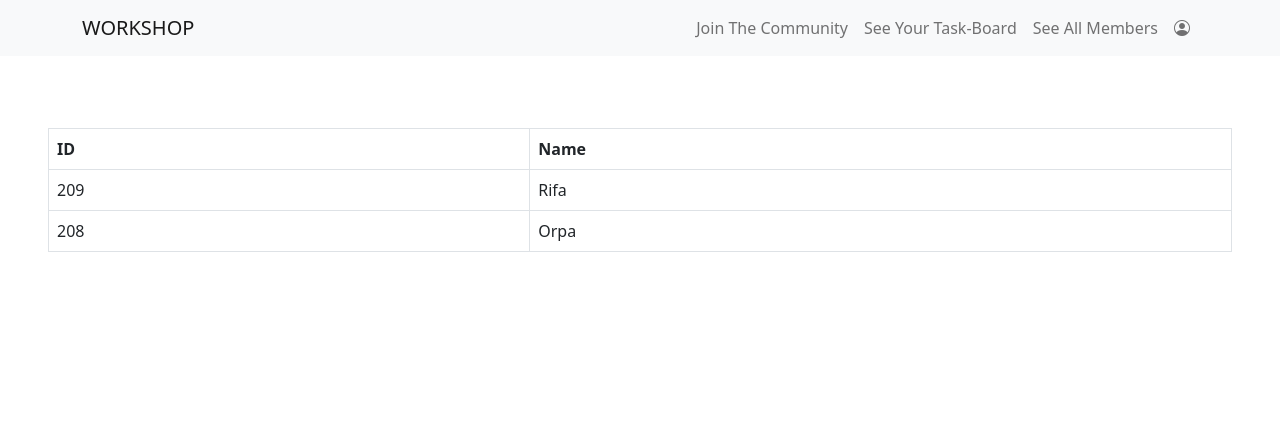
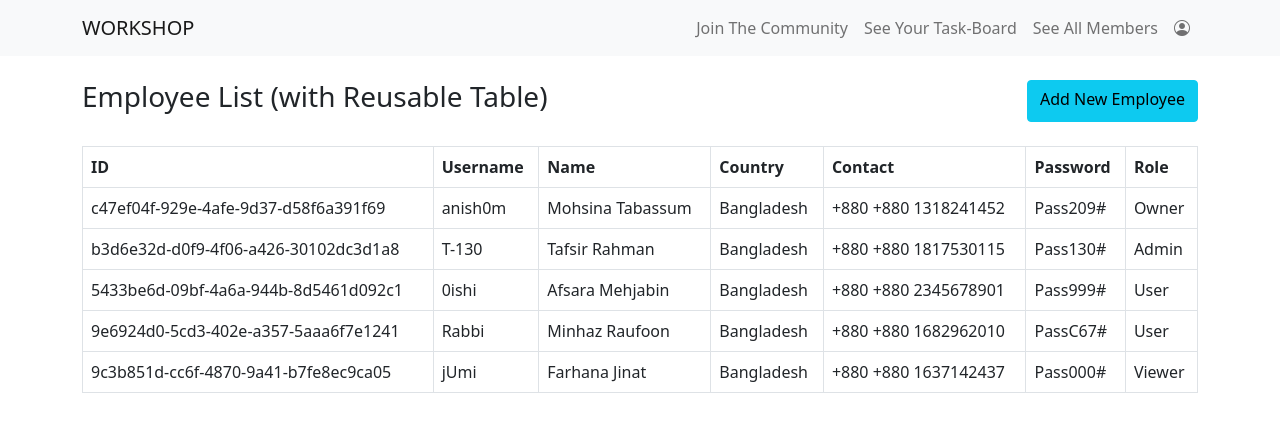
Before and after one commit to mohsina-rifa/Workshop, a Vue app: page /datatable in a window 1280 px wide. Shown: the top 432 px of the page. Built offline with nearby package versions, Linux system fonts and the light colour scheme; data requests are answered from the project's data file.

Commit message:
Use slots to show special fields

```diff
--- a/src/components/TestDatatable.vue
+++ b/src/components/TestDatatable.vue
@@ -1,30 +1,97 @@
 <script setup lang="ts">
-import DataTable from '../reusable/DataTable.vue';
-import type { Column } from '../types/common';
+import { ref, onMounted, computed } from "vue";
+import DataTable from "../reusable/DataTable.vue";
+import { Axios } from "../service/axios";
+import { getUserFromLocalStorage } from "../helper/localStore";
+import { USER_ROLE } from "../service/enum";
+import type { Column } from "../types/common";
+import type { EmployeeRecord } from "../types/auth";
+import { useEmployeeStore } from "../stores/employeeStore";
 
-const columns:Column[] = [
-  {key: "id", label: "ID"},
-  {key: "name", label:"Name"}
+const SAARCCountryCodes = new Map<string, string>([
+  ["Afghanistan", "+93"],
+  ["Bangladesh", "+880"],
+  ["Bhutan", "+975"],
+  ["India", "+91"],
+  ["Maldives", "+960"],
+  ["Nepal", "+977"],
+  ["Pakistan", "+92"],
+  ["Sri Lanka", "+94"],
+]);
+
+const employees = ref<EmployeeRecord[]>([]);
+
+onMounted(async () => {
+  try {
+    const response = await Axios.get(`employees`);
+    employees.value = response.data;
+  } catch (error) {
+    console.error("Failed to fetch employee data:", error);
+  }
+});
+
+const columns: Column[] = [
+  { key: "id", label: "ID" },
+  { key: "username", label: "Username" },
+  { key: "name", label: "Name" },
+  { key: "country", label: "Country" },
+  { key: "contact", label: "Contact" },
+  { key: "password", label: "Password" },
+  { key: "role", label: "Role" },
 ];
 
-const dataset = [
-  {
-    id: 209,
-    name: "Rifa"
-  },
-  {
-    id: 208,
-    name: "Orpa"
-  }
-];
+const allRoles = computed(() => Object.values(USER_ROLE));
 
-//slot send : which slot under which field(key)
+const isAuthorized = (role: string) => {
+  return (
+    role !== USER_ROLE.OWNER &&
+    getUserFromLocalStorage()?.role === USER_ROLE.OWNER
+  );
+};
 
+const employeeStoreInstance = useEmployeeStore();
+
+const changeRole = (id: string, newRole: string) => {
+  employeeStoreInstance.changeEmployeeRole(id, newRole);
+};
 </script>
 
 <template>
-  <div class="p-5">
-    <DataTable :columns="columns" :dataset="dataset"/>
+  <div class="container">
+    <div class="mt-4 d-flex justify-content-between">
+      <h3>Employee List (with Reusable Table)</h3>
+      <router-link to="/join-the-community" class="btn btn-info"
+        >Add New Employee</router-link
+      >
+    </div>
+
+    <DataTable :columns="columns" :dataset="employees">
+      <template #contact="{ row }">
+        {{ `${SAARCCountryCodes.get(row.country)} ${row.contact}` }}
+      </template>
+
+      <template #role="{ row }">
+        <div v-if="isAuthorized(row.role)">
+          <select
+            class="form-select text-capitalize"
+            v-model="row.role"
+            @change="changeRole(row.id, ($event.target as HTMLInputElement)?.value)"
+          >
+            <option
+              v-for="role in allRoles"
+              :key="role"
+              :value="role"
+              :disabled="row.role.toLowerCase() === role.toLowerCase()"
+            >
+              {{ role }}
+            </option>
+          </select>
+        </div>
+        <div v-else class="text-capitalize">
+          {{ row.role }}
+        </div>
+      </template>
+    </DataTable>
   </div>
 </template>
 
--- a/src/reusable/DataTable.vue
+++ b/src/reusable/DataTable.vue
@@ -1,18 +1,17 @@
 <script setup lang="ts">
 import type { PropType } from "vue";
-import type { Column } from "../types/common"
+import type { Column } from "../types/common";
 
 const props = defineProps({
   columns: {
     type: Array as PropType<Column[]>,
-    required: true
+    required: true,
   },
   dataset: {
     type: Array as PropType<Record<string, any>[]>,
-    required: true
-  }
-})
-
+    required: true,
+  },
+});
 </script>
 
 <template>
@@ -20,12 +19,14 @@ const props = defineProps({
     <table class="table table-bordered">
       <thead>
         <tr>
-            <th v-for="column in columns">{{ column.label }}</th>
+          <th v-for="column in props.columns">{{ column.label }}</th>
         </tr>
       </thead>
       <tbody>
-          <tr v-for="data in dataset">
-            <td v-for="col in columns">{{ data[col.key] }}</td>
+        <tr v-for="data in props.dataset">
+          <td v-for="col in props.columns" :key="col.key">
+            <slot :name="col.key" :row="data">{{ data[col.key] }}</slot>
+          </td>
         </tr>
       </tbody>
     </table>
--- a/src/types/common.ts
+++ b/src/types/common.ts
@@ -2,3 +2,8 @@ export type Column = {
   key: string;
   label: string;
 }
+
+export type Field = {
+  key: string;
+  label: string;
+}
```
Lines whose indentation alone changed are shown as unchanged.
